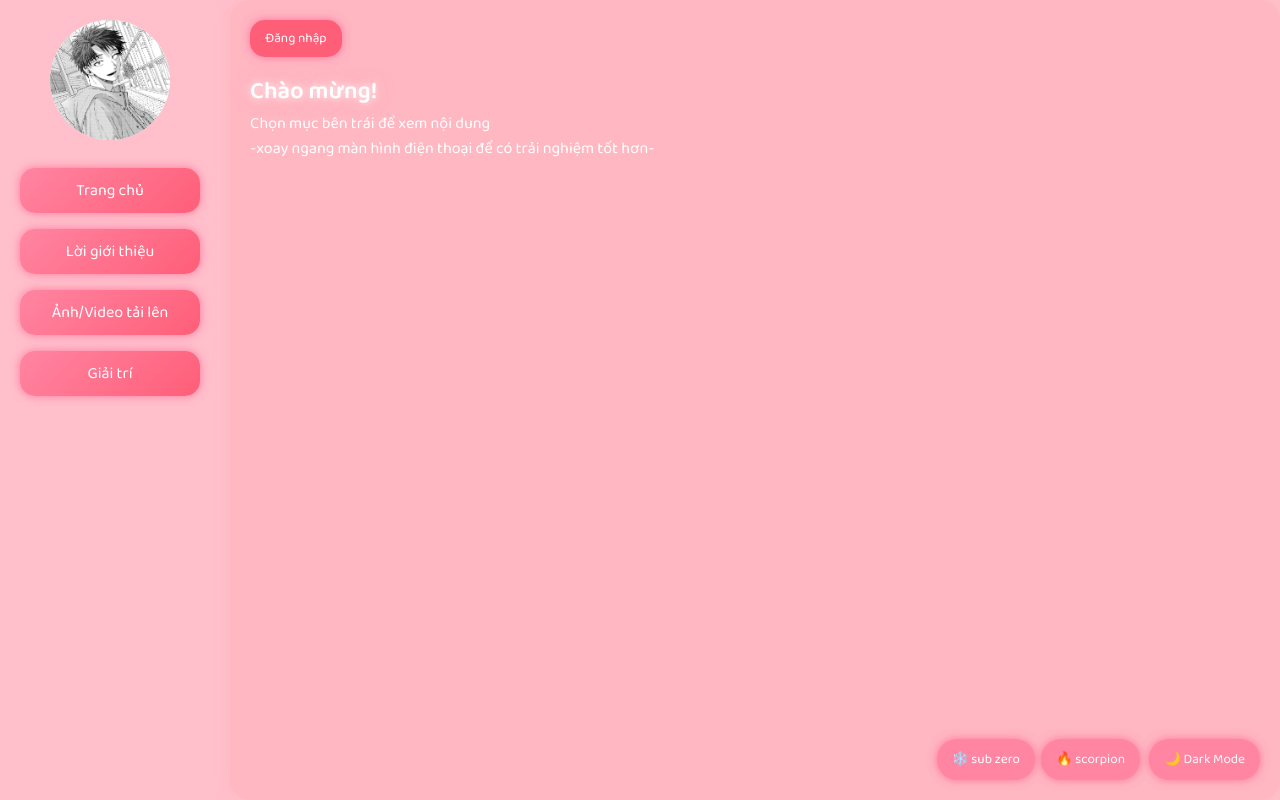
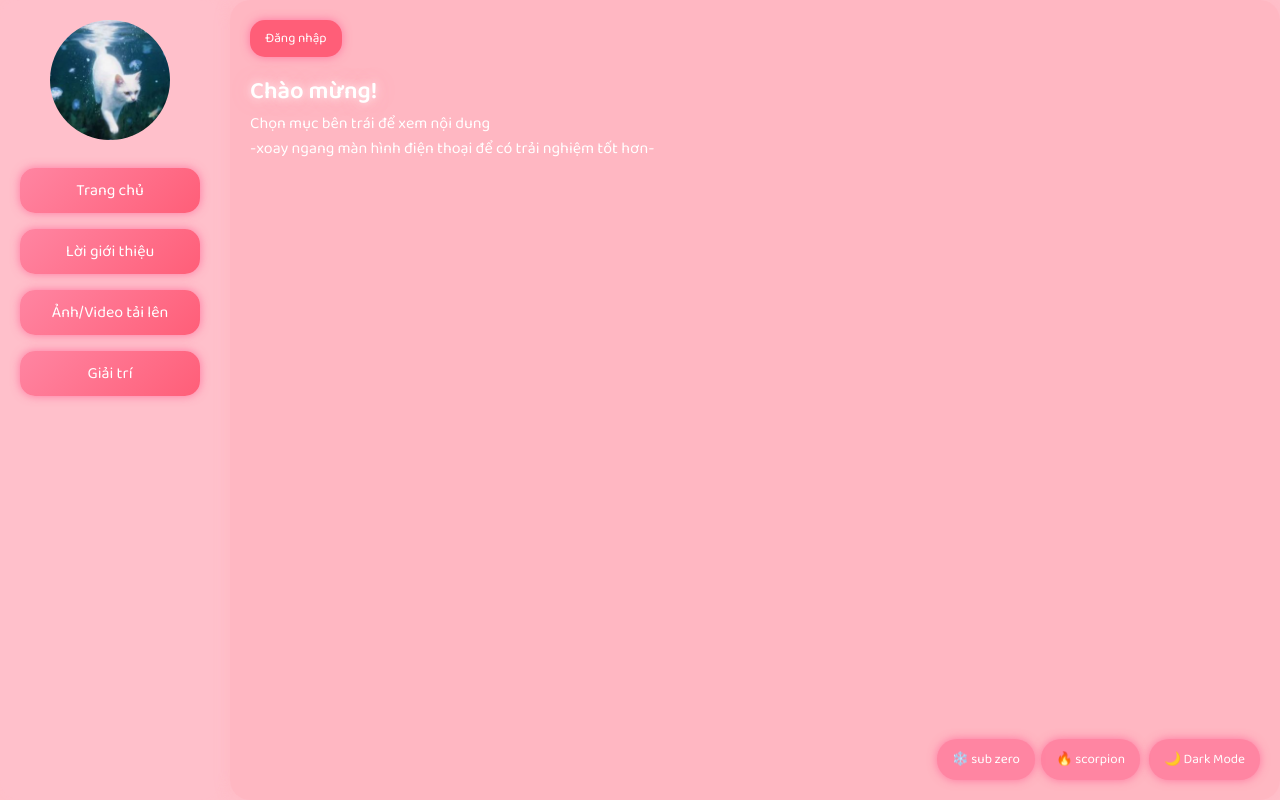
Before and after one commit to BCVVlam-cmd/BCVV-demo2, a plain HTML site: page lam.html in a window 1280 px wide. Drawn offline with Linux system fonts and the light colour scheme.

Commit message:
Update lam.html

```diff
--- a/lam.html
+++ b/lam.html
@@ -372,7 +372,7 @@ body.ice-mode #title {
 
     <div class="sidebar">
       <div class="avatar">
-        <img src="lam1.jpg" alt="Avatar">
+        <img src="lam2.jpg" alt="Avatar">
       </div>
       <div class="menu">
         <button onclick="showContent('home')">Trang chủ</button>
```
